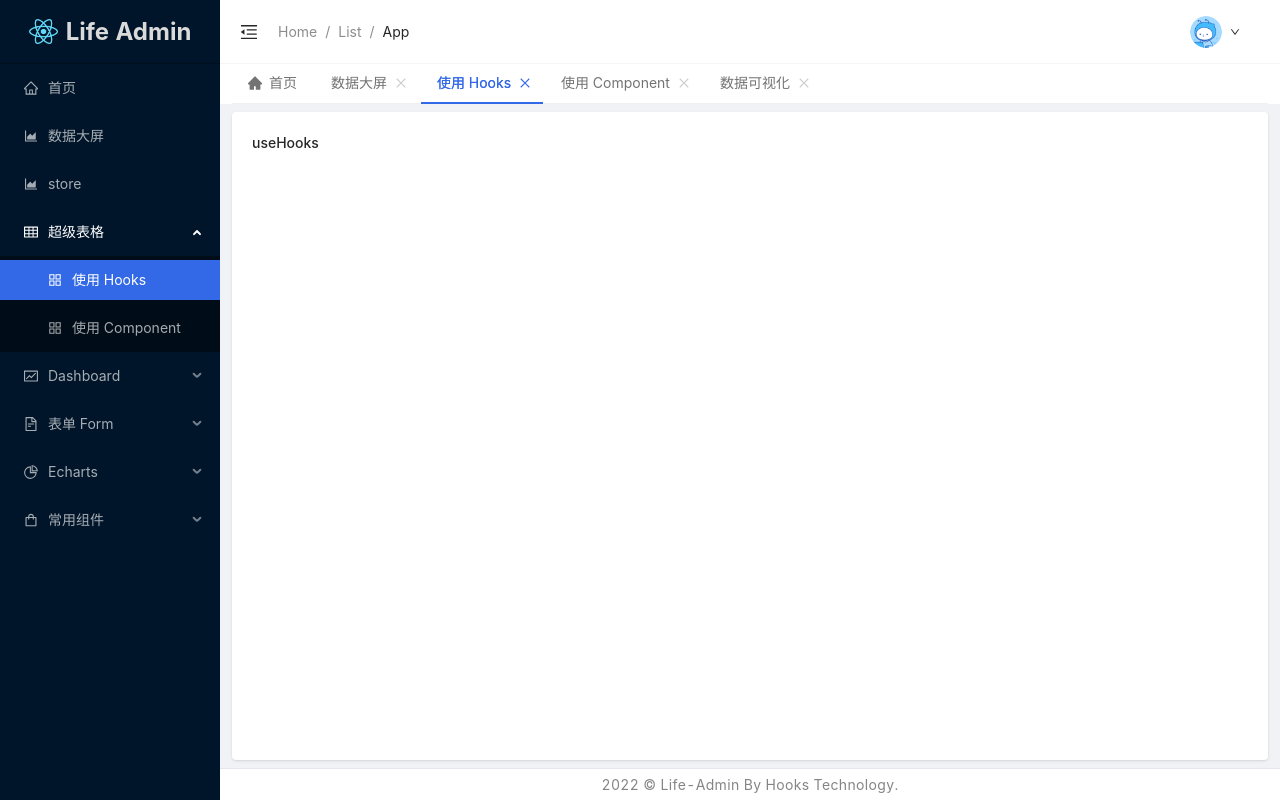
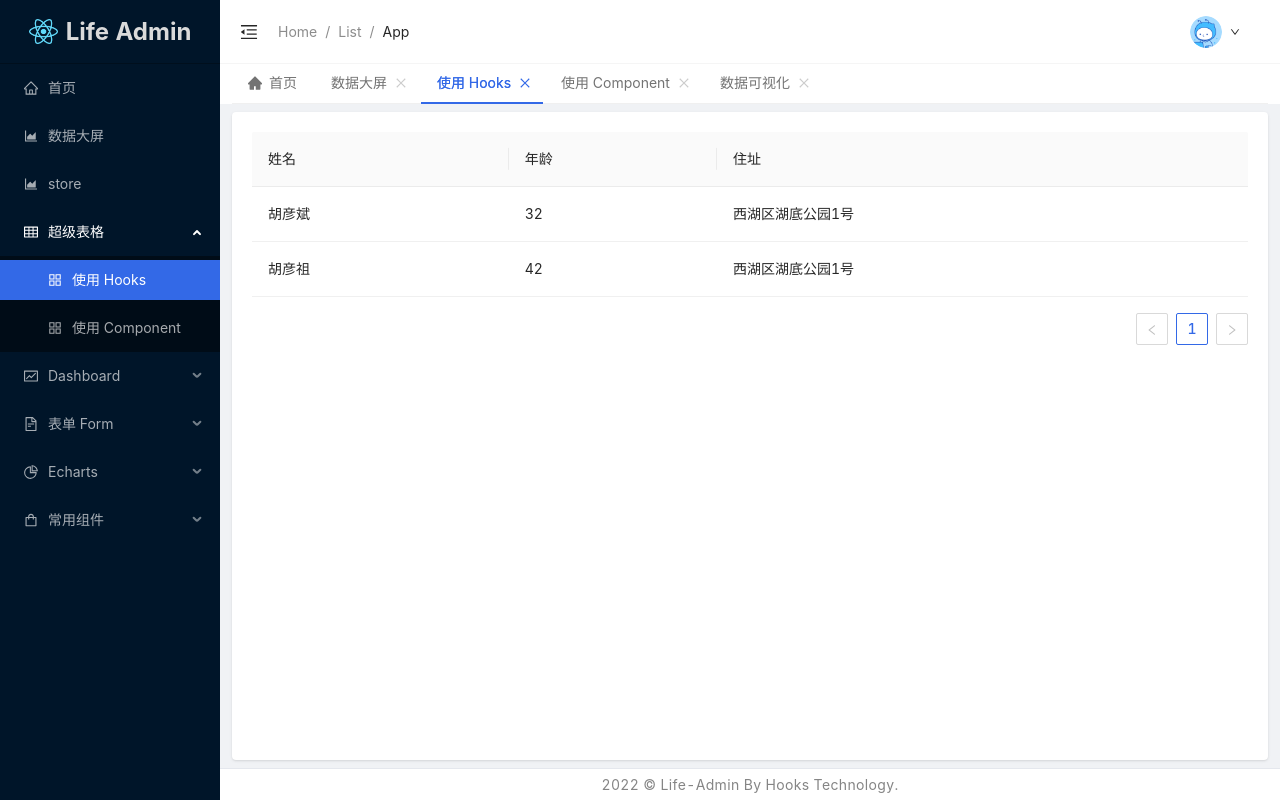
Before and after one commit to yxb94616/life-admin, a React (Vite) app: page /table/useHooks in a window 1280 px wide. Built offline with nearby package versions, Linux system fonts and the light colour scheme.

Commit message:
fix: 🧩 修改 mock bug

```diff
--- a/mock/index.ts
+++ b/mock/index.ts
@@ -6,13 +6,15 @@ export default () => {
 		timeout: "200-1000",
 	});
 
+	const baseURL = import.meta.env.VITE_API_URL;
+
 	const result = {
 		code: 0,
 		data: null,
 		message: "操作成功",
 	};
 
-	Mock.mock(API_LOGIN, "post", {
+	Mock.mock(baseURL + API_LOGIN, "post", {
 		...result,
 		data: {
 			id: "@id",
--- a/src/layouts/components/Header/AvatarIcon.tsx
+++ b/src/layouts/components/Header/AvatarIcon.tsx
@@ -1,5 +1,5 @@
 import { useRef } from "react";
-import { Link } from "react-router-dom";
+import { Link, useNavigate } from "react-router-dom";
 import { Avatar, Dropdown, Menu, message, Modal } from "antd";
 import { DownOutlined, ExclamationCircleOutlined } from "@ant-design/icons";
 import { useSnapshot } from "valtio";
@@ -8,10 +8,12 @@ import avatar from "../../../assets/images/avatar.png";
 import InfoModal from "./InfoModal";
 import PasswordModal from "./PasswordModal";
 
+interface ModalProps {
+	showModal: (params: { name: number }) => void;
+}
+
 const AvatarIcon = () => {
-	interface ModalProps {
-		showModal: (params: { name: number }) => void;
-	}
+	const navigate = useNavigate();
 
 	const passRef = useRef<ModalProps>(null!);
 	const infoRef = useRef<ModalProps>(null!);
@@ -24,7 +26,11 @@ const AvatarIcon = () => {
 			okText: "确认",
 			cancelText: "取消",
 			onOk: () => {
+				localStorage.clear();
+				userStore.token = null;
+				userStore.userinfo = null;
 				message.success("退出登录成功！");
+				navigate("/login");
 			},
 		});
 	};
--- a/src/store/user.ts
+++ b/src/store/user.ts
@@ -1,9 +1,9 @@
 import { proxy } from "valtio";
 import { devtools } from "valtio/utils";
+import { ILogin } from "~@/api/interface";
 import constant from "~@/config/constant";
-import { IUserinfo } from "~@/typings/user";
 
-export const userStore = proxy<{ token: string | null; userinfo: IUserinfo | null }>({
+export const userStore = proxy<{ token: string | null; userinfo: ILogin.IUserinfo | null }>({
 	token: localStorage.getItem(constant.storage.token),
 	userinfo: JSON.parse(localStorage.getItem(constant.storage.userinfo) || "null"),
 });
--- a/src/views/table/useHooks/index.tsx
+++ b/src/views/table/useHooks/index.tsx
@@ -1,5 +1,39 @@
+import { Table } from "antd";
+
 const UseHooks = () => {
-	return <h1>useHooks</h1>;
+	const dataSource = [
+		{
+			key: "1",
+			name: "胡彦斌",
+			age: 32,
+			address: "西湖区湖底公园1号",
+		},
+		{
+			key: "2",
+			name: "胡彦祖",
+			age: 42,
+			address: "西湖区湖底公园1号",
+		},
+	];
+
+	const columns = [
+		{
+			title: "姓名",
+			dataIndex: "name",
+			key: "name",
+		},
+		{
+			title: "年龄",
+			dataIndex: "age",
+			key: "age",
+		},
+		{
+			title: "住址",
+			dataIndex: "address",
+			key: "address",
+		},
+	];
+	return <Table dataSource={dataSource} columns={columns} />;
 };
 
 export default UseHooks;
```
